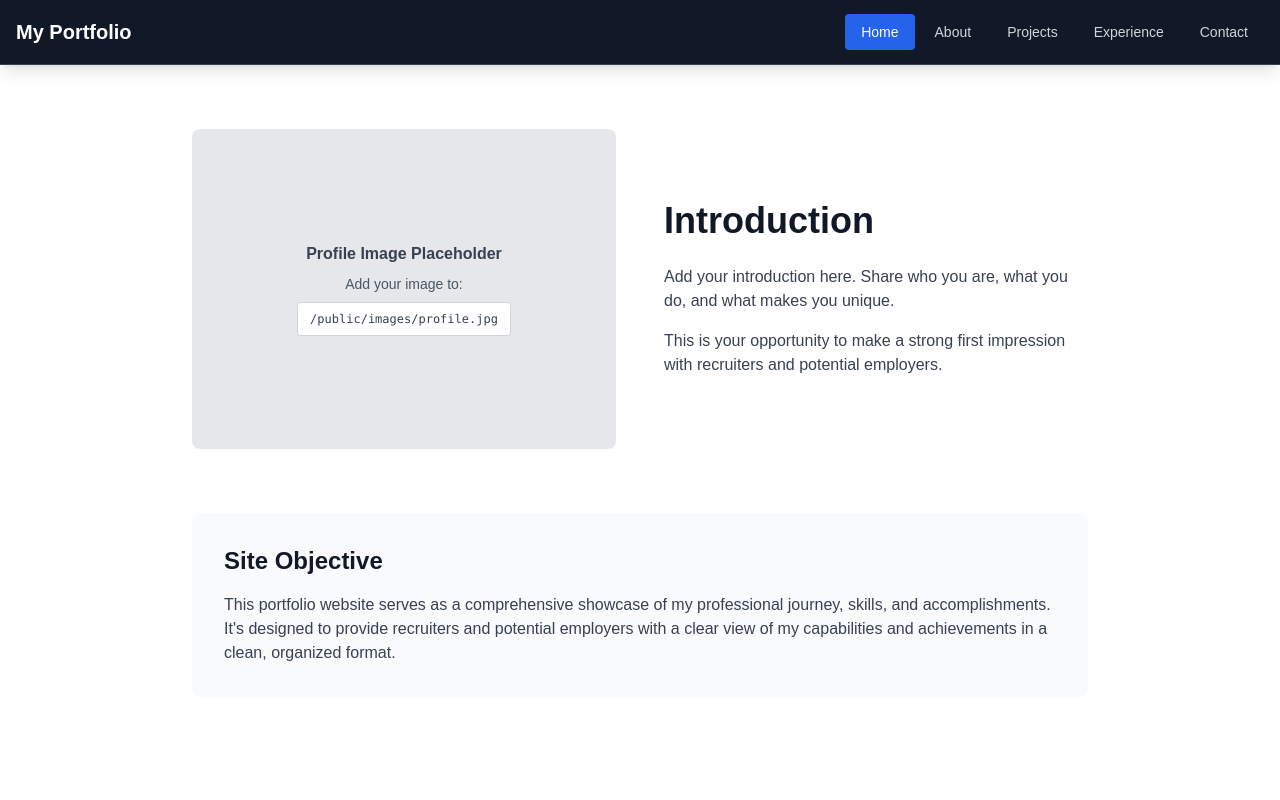
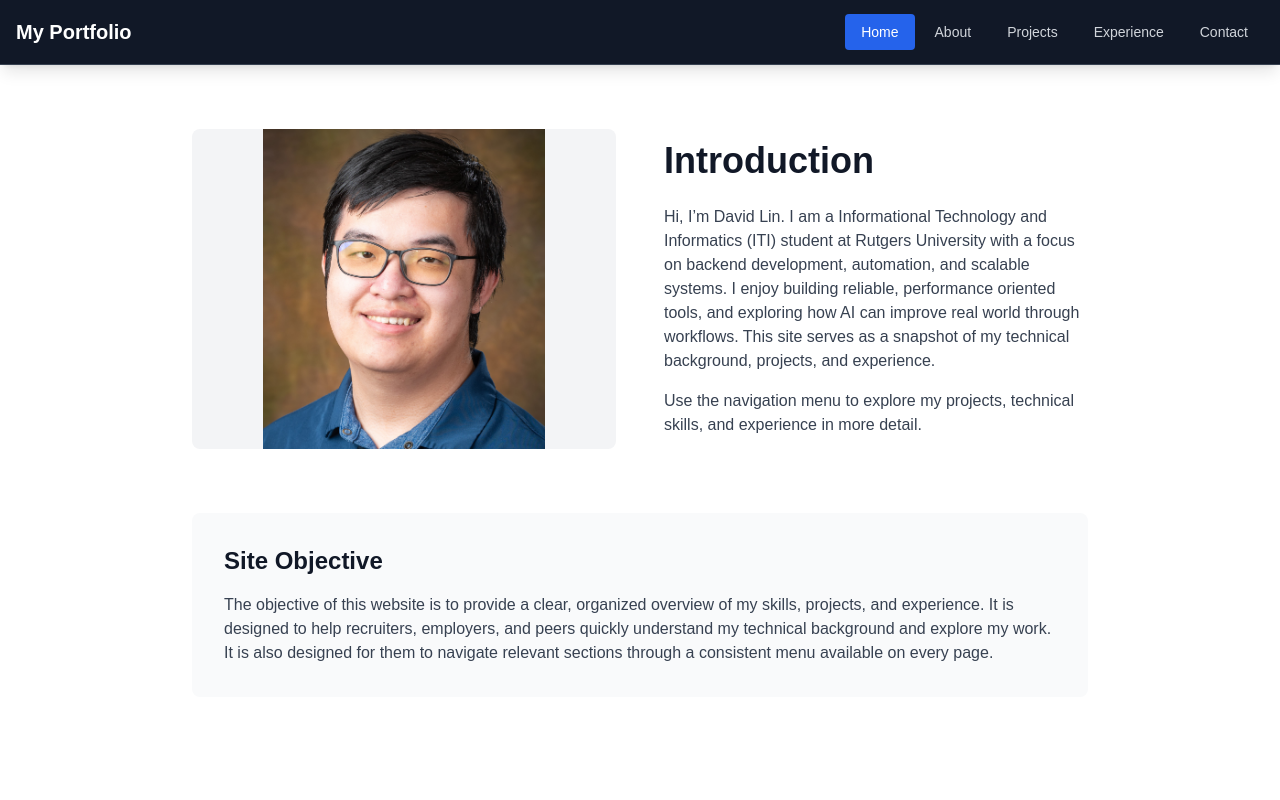
Before and after one commit to DL1074/portfolio_website, a Next.js app: page / in a window 1280 px wide. Shown: the top 800 px of the page. Built offline with nearby package versions, Linux system fonts and the light colour scheme.

Commit message:
added information to home page

```diff
--- a/app/about/page.tsx
+++ b/app/about/page.tsx
@@ -48,23 +48,18 @@ export default function About() {
             </div>
           </div>
 
-          <div className="bg-gray-50 dark:bg-gray-800 rounded-lg p-8">
+          <div className="bg-gray-50 dark:bg-gray-800 rounded-lg p-8 mb-8">
             <h2 className="text-2xl font-bold text-gray-900 dark:text-white mb-6">Education</h2>
             <div className="space-y-6">
               <div className="border-l-4 border-blue-600 pl-6">
                 <h3 className="text-xl font-bold text-gray-900 dark:text-white mb-2">Degree Name / Major</h3>
                 <p className="text-blue-600 dark:text-blue-400 font-semibold mb-2">University Name</p>
-                <p className="text-sm text-gray-600 dark:text-gray-400 mb-3">Year - Year</p>
-                <p className="text-gray-700 dark:text-gray-300">Add details about your degree, major achievements, relevant coursework, or honors.</p>
-              </div>
-              <div className="border-l-4 border-blue-600 pl-6">
-                <h3 className="text-xl font-bold text-gray-900 dark:text-white mb-2">Additional Education / Certifications</h3>
-                <p className="text-blue-600 dark:text-blue-400 font-semibold mb-2">Institution / Platform</p>
                 <p className="text-sm text-gray-600 dark:text-gray-400 mb-3">Year</p>
                 <p className="text-gray-700 dark:text-gray-300">List any certifications, bootcamps, or additional training programs.</p>
               </div>
             </div>
           </div>
+
         </div>
       </div>
     </div>
--- a/app/page.tsx
+++ b/app/page.tsx
@@ -1,3 +1,5 @@
+import Image from 'next/image';
+
 export default function Home() {
   return (
     <div className="bg-white dark:bg-gray-900 min-h-screen">
@@ -5,18 +7,14 @@ export default function Home() {
         <div className="max-w-4xl mx-auto">
           <div className="grid md:grid-cols-2 gap-12 items-center mb-16">
             <div>
-              <div className="bg-gray-200 dark:bg-gray-700 rounded-lg p-8 h-80 flex items-center justify-center">
-                <div className="text-center">
-                  <p className="text-gray-700 dark:text-gray-300 font-semibold mb-2">
-                    Profile Image Placeholder
-                  </p>
-                  <p className="text-sm text-gray-600 dark:text-gray-400 mb-2">
-                    Add your image to:
-                  </p>
-                  <code className="inline-block bg-white dark:bg-gray-800 px-3 py-2 rounded text-xs text-gray-700 dark:text-gray-300 border border-gray-300 dark:border-gray-600">
-                    /public/images/profile.jpg
-                  </code>
-                </div>
+              <div className="relative w-full h-80 rounded-lg overflow-hidden bg-gray-100 dark:bg-gray-800">
+                <Image
+                  src="/images/profile.jpg"
+                  alt="Profile"
+                  fill
+                  className="object-contain"
+                  priority
+                />
               </div>
             </div>
             <div>
@@ -24,10 +22,12 @@ export default function Home() {
                 Introduction
               </h1>
               <p className="text-gray-700 dark:text-gray-300 mb-4">
-                Add your introduction here. Share who you are, what you do, and what makes you unique.
+                Hi, I’m David Lin. I am a Informational Technology and Informatics (ITI) student at Rutgers University with a focus on backend development, automation, and scalable systems.
+                I enjoy building reliable, performance oriented tools, and exploring how AI can improve real world through workflows.
+                This site serves as a snapshot of my technical background, projects, and experience.
               </p>
               <p className="text-gray-700 dark:text-gray-300">
-                This is your opportunity to make a strong first impression with recruiters and potential employers.
+                Use the navigation menu to explore my projects, technical skills, and experience in more detail.
               </p>
             </div>
           </div>
@@ -37,9 +37,9 @@ export default function Home() {
               Site Objective
             </h2>
             <p className="text-gray-700 dark:text-gray-300">
-              This portfolio website serves as a comprehensive showcase of my professional journey,
-              skills, and accomplishments. It&apos;s designed to provide recruiters and potential employers
-              with a clear view of my capabilities and achievements in a clean, organized format.
+              The objective of this website is to provide a clear, organized overview of my skills, projects, and experience.
+              It is designed to help recruiters, employers, and peers quickly understand my technical background and explore my work.
+              It is also designed for them to navigate relevant sections through a consistent menu available on every page.
             </p>
           </div>
         </div>
```
Also changed, not shown: public/images/profile.jpg (added).
